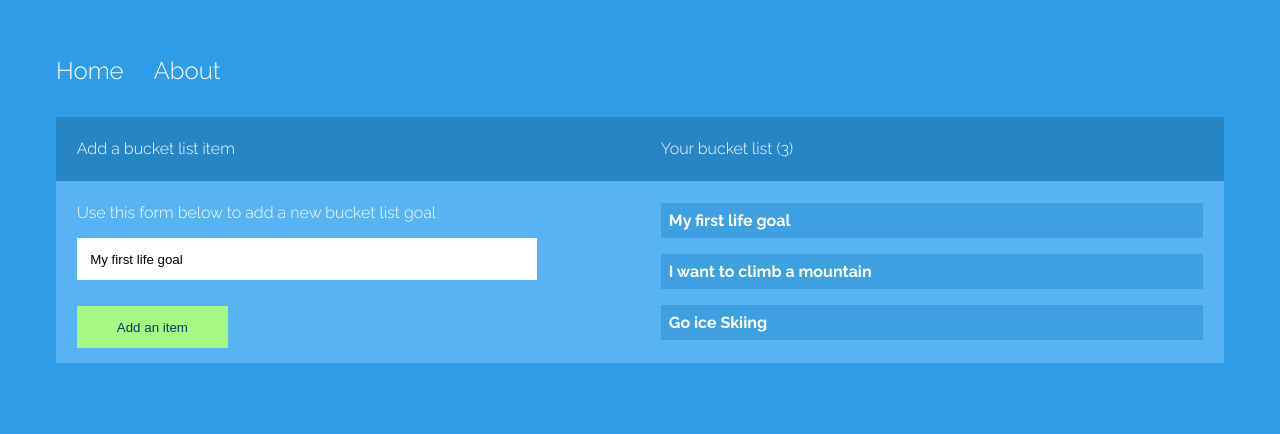
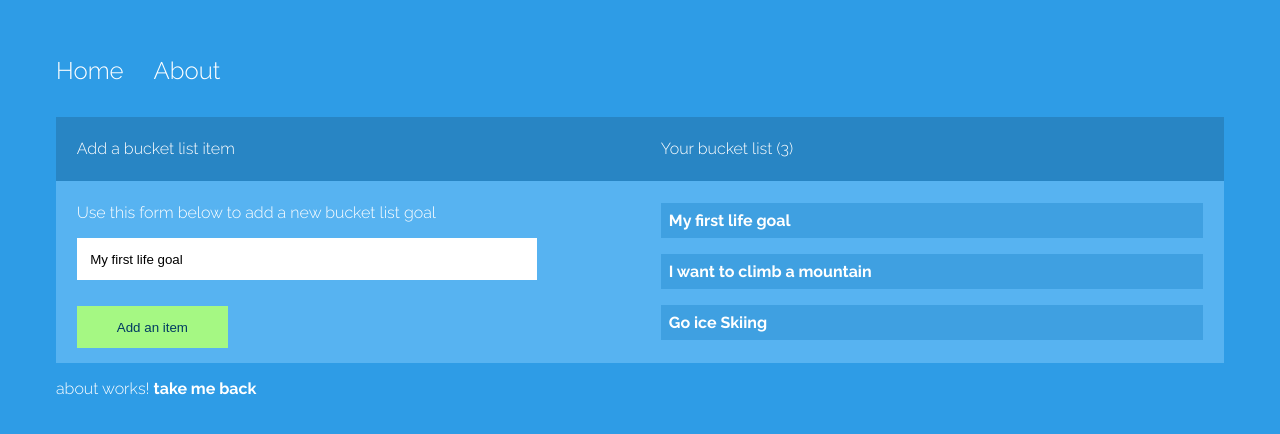
Before and after one commit to AsielTrejo/ng5-web, an Angular app: page /about/100 in a window 1280 px wide. Before the commit this address led to /. Shown: the top 434 px of the page. Built offline with nearby package versions, Linux system fonts and the light colour scheme.

Commit message:
Closes #9 routing

```diff
--- a/src/app/about/about.component.html
+++ b/src/app/about/about.component.html
@@ -1 +1,3 @@
-<p>about works!</p>
+<p>
+	about works! <a href="" (click)="sendMeHome()"> <strong>take me back </strong></a>
+</p>
--- a/src/app/about/about.component.ts
+++ b/src/app/about/about.component.ts
@@ -1,4 +1,6 @@
 import { Component, OnInit } from '@angular/core';
+import { ActivatedRoute } from '@angular/router';
+import { Router } from '@angular/router';
 
 @Component({
   selector: 'app-about',
@@ -7,9 +9,15 @@
 })
 export class AboutComponent implements OnInit {
 
-  constructor() { }
+  constructor(private route: ActivatedRoute, private router: Router) {
+    this.route.params.subscribe(res => console.log(res.id));
+  }
 
   ngOnInit(): void {
   }
 
+  sendMeHome(){
+    this.router.navigate([''])
+  }
+
 }
--- a/src/app/app-routing.module.ts
+++ b/src/app/app-routing.module.ts
@@ -1,8 +1,21 @@
 import { NgModule } from '@angular/core';
 import { RouterModule, Routes } from '@angular/router';
+import {HomeComponent} from './home/home.component';
+import {AboutComponent} from './about/about.component';
 
 
-const routes: Routes = [];
+
+const routes: Routes = [
+  {
+    path: '',
+    component: HomeComponent
+  },
+  {
+    path: 'about/:id',
+    component:AboutComponent
+  }
+
+];
 
 @NgModule({
   imports: [RouterModule.forRoot(routes)],
--- a/src/app/app.component.html
+++ b/src/app/app.component.html
@@ -1,6 +1,6 @@
 <ul>
 	<li><a routerLink="">Home</a></li>
-	<li><a routerLink="about">About</a></li>
+	<li><a routerLink="about/100">About</a></li>
 </ul>
 
 <app-home></app-home>
```
Also changed, not shown: 1 other file (tests, documents, lock files or other folders).
